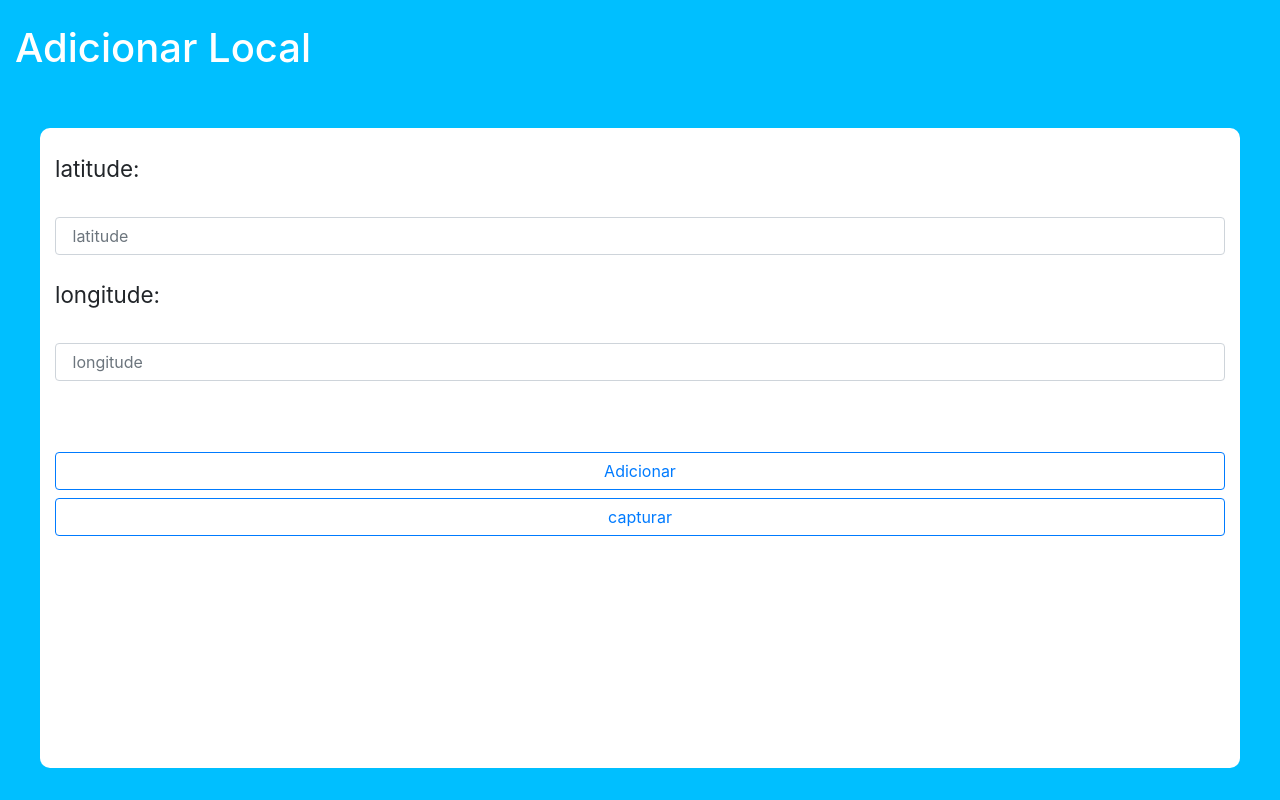
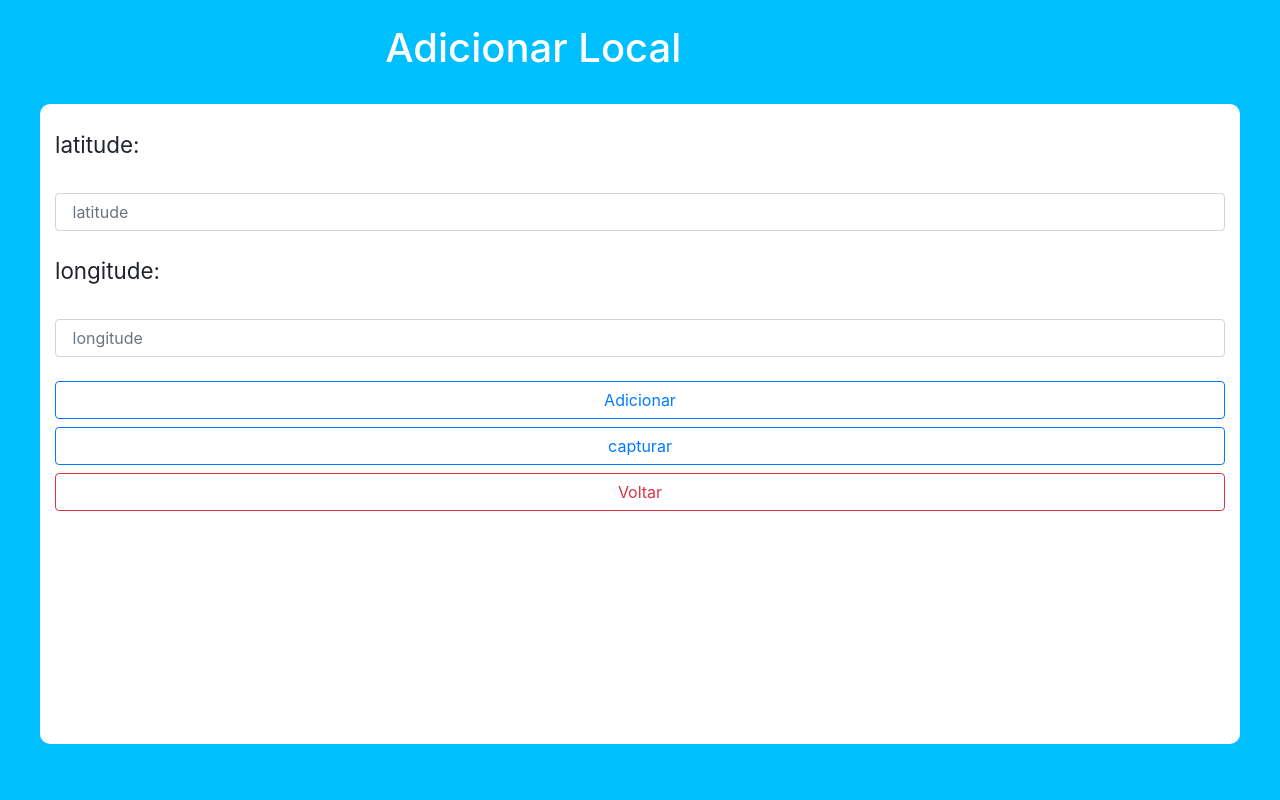
Before and after one commit to Matheusmarazzi/ProjetoTCC, a website: page www/addlocal.html in a window 1280 px wide. Drawn offline with nearby package versions, Linux system fonts and the light colour scheme.

Commit message:
Update addlocal.html

```diff
--- a/www/addlocal.html
+++ b/www/addlocal.html
@@ -1,38 +1,36 @@
-
 <!DOCTYPE HTML>
 <html>
   <head>
     <meta charset="utf-8">
     <meta name="viewport" content="width=device-width, initial-scale=1, maximum-scale=1, user-scalable=no, viewport-fit=cover">
     <meta http-equiv="Content-Security-Policy" content="default-src * data: gap: https://ssl.gstatic.com; style-src * 'unsafe-inline'; script-src * 'unsafe-inline' 'unsafe-eval'">
+
     <script src="components/loader.js"></script>
     <script src="https://code.jquery.com/jquery-3.6.0.min.js" integrity="sha256-/xUj+3OJU5yExlq6GSYGSHk7tPXikynS7ogEvDej/m4=" crossorigin="anonymous"></script>
     <script src="acao.js"></script>
     <script src="components/redirecionar.js"></script>
 
-
-
-
-
-
     <link rel="stylesheet" href="components/loader.css">
     <link rel="stylesheet" href="lib/bootstrap/css/bootstrap.min.css">
     <link rel="stylesheet" href="css/style.css">
+
   </head>
+
   <body>
 
     <div class="container-fluid">
       <div class="row">
         <div class="col-sm-10">
           <br>
-         <h1 class="text-white">Adicionar Local</h1>
+          <center><h1 class="text-white">Adicionar Local</h1></center>
         </div>
       </div>
       <br>
-     <br>
+
       <div class="row" id="cadastro">
         <div class="col-sm">
           <form method="post" id="adicionar">
+
             <br>
             <div class="form-group">
               <label for="nome completo">latitude:</label>
@@ -40,15 +38,13 @@
               <label for="nome completo">longitude:</label>
               <input type="text" class="form-control" id="long" aria-describedby="login" placeholder=" longitude" name="long">
             </div>
-        <br>
-       <button type="submit" class="btn btn-outline-primary btn-block" id="login" >Adicionar</button>
-       <a class="btn btn-outline-primary btn-block" id="pegarlocal" >capturar</a>
+            <button type="submit" class="btn btn-outline-primary btn-block" id="login">Adicionar</button>
+            <a class="btn btn-outline-primary btn-block" id="pegarlocal">capturar</a>
+            <a href="paginaadm.html" class="btn btn-outline-danger btn-block" id="voltar">Voltar</a>
 
           </form>
         </div>
       </div>
-
-
     </div>
   </body>
 </html>
```
Lines whose indentation alone changed are shown as unchanged.
